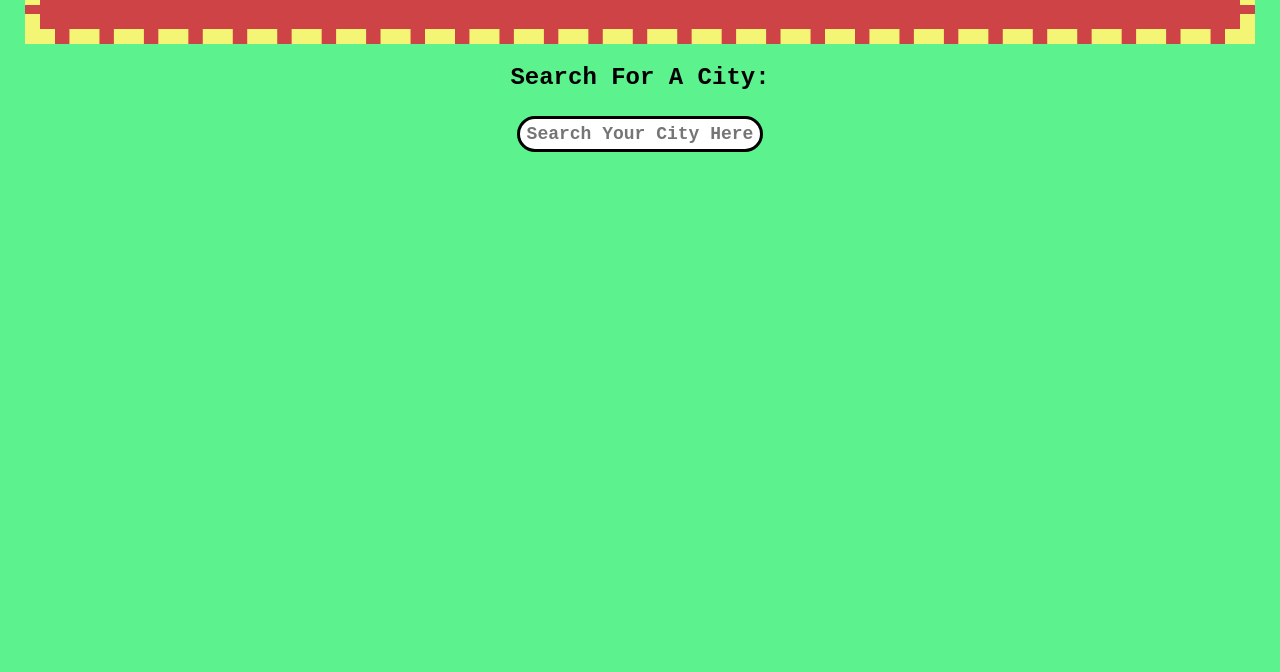
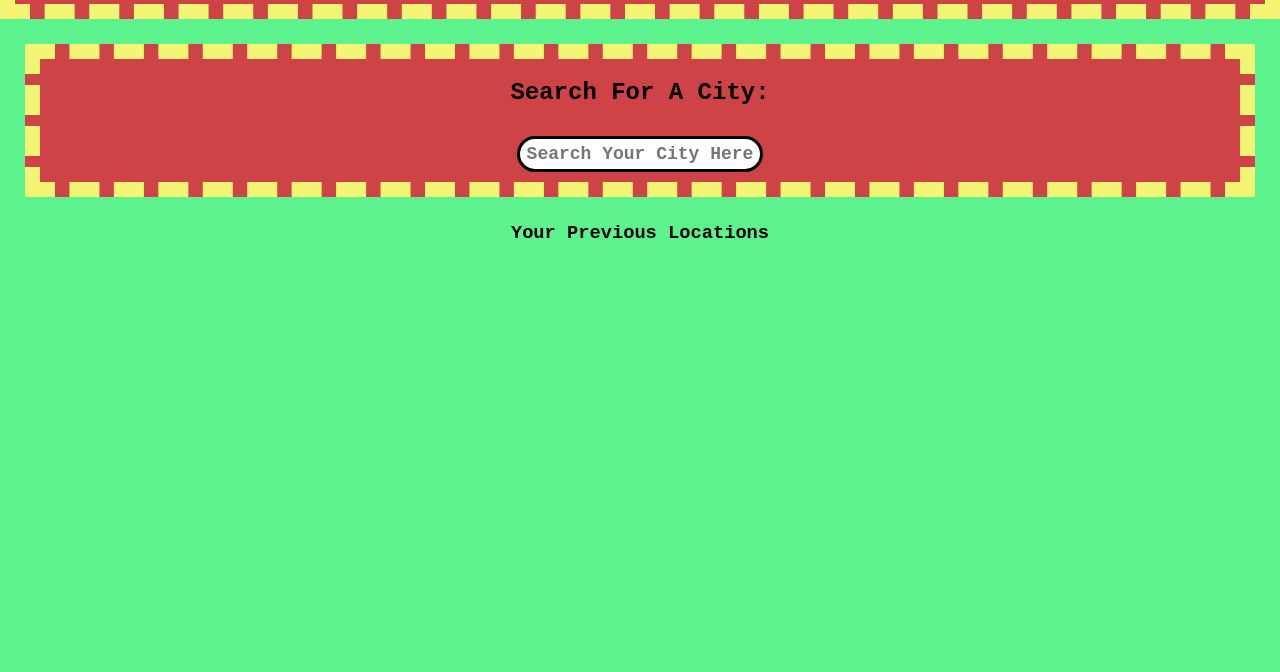
Before and after one commit to OrangeAbundis/Orange-Forecast, a plain HTML site: page index.html in a window 1280 px wide. Shown: the part 128-800 px from the top of the page. Drawn offline with Linux system fonts and the light colour scheme.

Commit message:
Renamed one of the asset files

```diff
--- a/assets/styles.css
+++ b/assets/styles.css
@@ -1,5 +1,4 @@
 * {
-    box-sizing: content-box;
     font-family: 'Courier New', Courier, monospace;
     text-align: center;
     font-weight: bold;
@@ -7,7 +6,7 @@
 
 body {
     background-color:rgb(92, 243, 142);
-    margin: 25px;
+    margin: 0;
 }
 
 .header {
@@ -16,15 +15,17 @@ body {
     border: 15px dashed #f5f575;
     color: whitesmoke;
 }
+
 .searchbar {
-    padding: 0;
-    margin: 0;
+    margin: 25px;
+    background-color: rgb(206, 68, 70);
+    border: 15px dashed #f5f575;
 }
 
 #input {
-    border: 3px solid black;
+    border: 3px solid rgb(0, 0, 0);
     border-radius: 25px;
     padding: 5px;
-    margin: 5px;
+    margin: 10px;
     font-size: large;
 }
--- a/index.html
+++ b/index.html
@@ -16,5 +16,16 @@
             <h2> Search For A City: </h2>
             <input type="text" id="input" placeholder="Search Your City Here">
         </section>
+
+        <!--forecast section-->
+        <section>
+            <div>
+
+            </div>
+        </section>
+
+        <section>
+            <h3>Your Previous Locations</h3>
+        </section>
     </body>
 </html>
```
Also changed, not shown: assets/page.js (deleted), assets/script.js (added).
